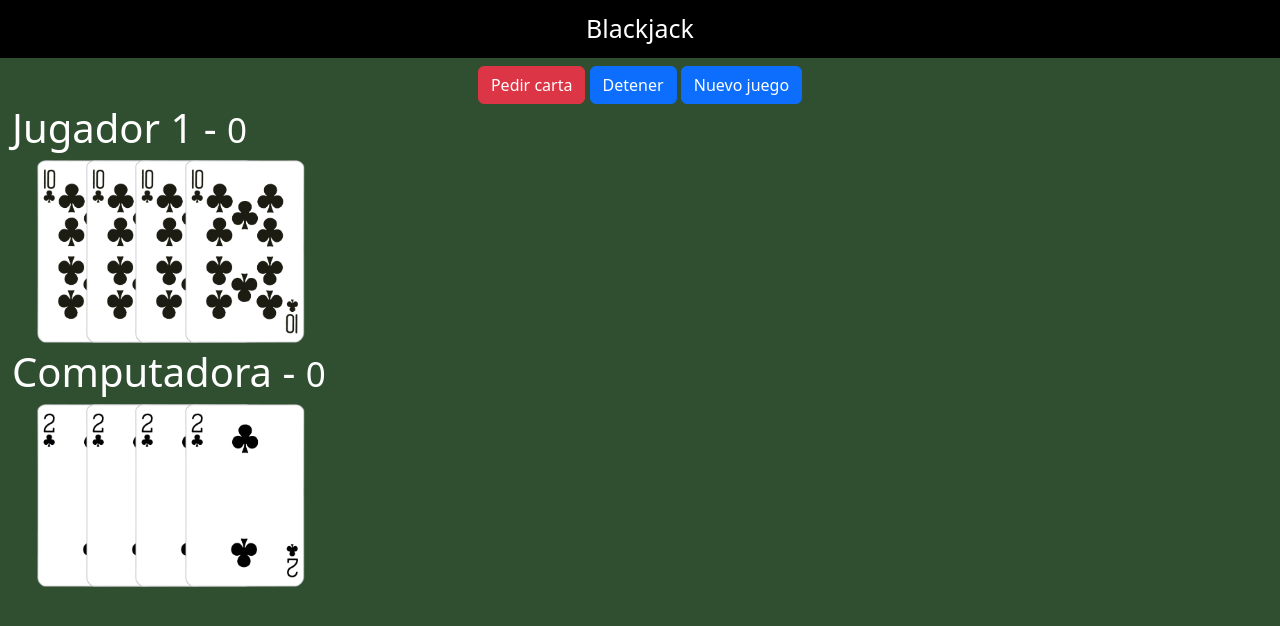
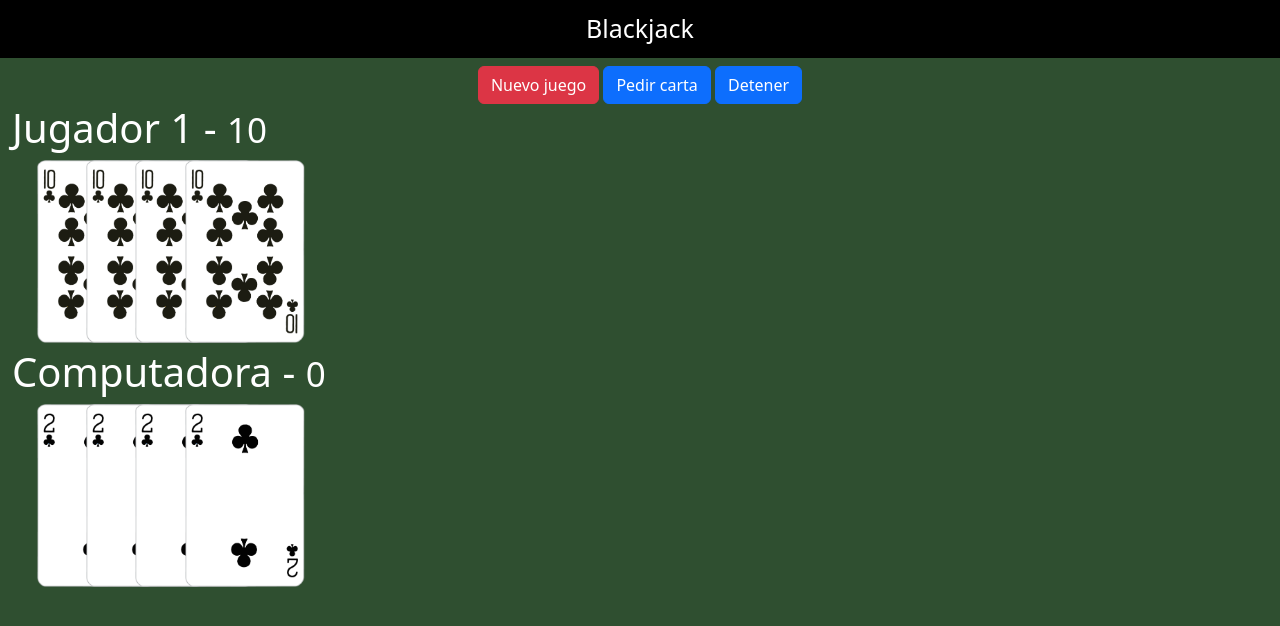
Before and after one commit to adrian1426/JS_Curso-JSModerno, a plain HTML site: page blackjack/index.html in a window 1280 px wide. Both pictures are taken after a click on the button "Pedir carta". Drawn offline with nearby package versions, Linux system fonts and the light colour scheme.

Commit message:
mostrar puntos html en pantalla

```diff
--- a/blackjack/assets/js/juego.js
+++ b/blackjack/assets/js/juego.js
@@ -40,5 +40,17 @@ const valorCarta = (carta) => {
 
 
 crearDeck();
-const carta = pedirCarta();
-const valor = valorCarta(carta);
+
+let puntosJugador = 0;
+let puntosComputadora = 0;
+
+const btnPedirCarta = document.querySelector('#btnPedirCarta');
+const puntosJugadorHtml = document.querySelectorAll('small')[0];
+
+btnPedirCarta.addEventListener('click', function () {
+  const carta = pedirCarta();
+  const valor = valorCarta(carta);
+
+  puntosJugador = puntosJugador + valor;
+  puntosJugadorHtml.innerText = puntosJugador;
+});
--- a/blackjack/index.html
+++ b/blackjack/index.html
@@ -18,9 +18,9 @@
 
   <div class="row mt-2">
     <div class="col text-center">
-      <button class="btn btn-danger">Pedir carta</button>
-      <button class="btn btn-primary">Detener</button>
-      <button class="btn btn-primary">Nuevo juego</button>
+      <button id="btnNuevoJuego" class="btn btn-danger">Nuevo juego</button>
+      <button id="btnPedirCarta" class="btn btn-primary">Pedir carta</button>
+      <button id="btnDetenerJuego" class="btn btn-primary">Detener</button>
     </div>
   </div>
 
```
